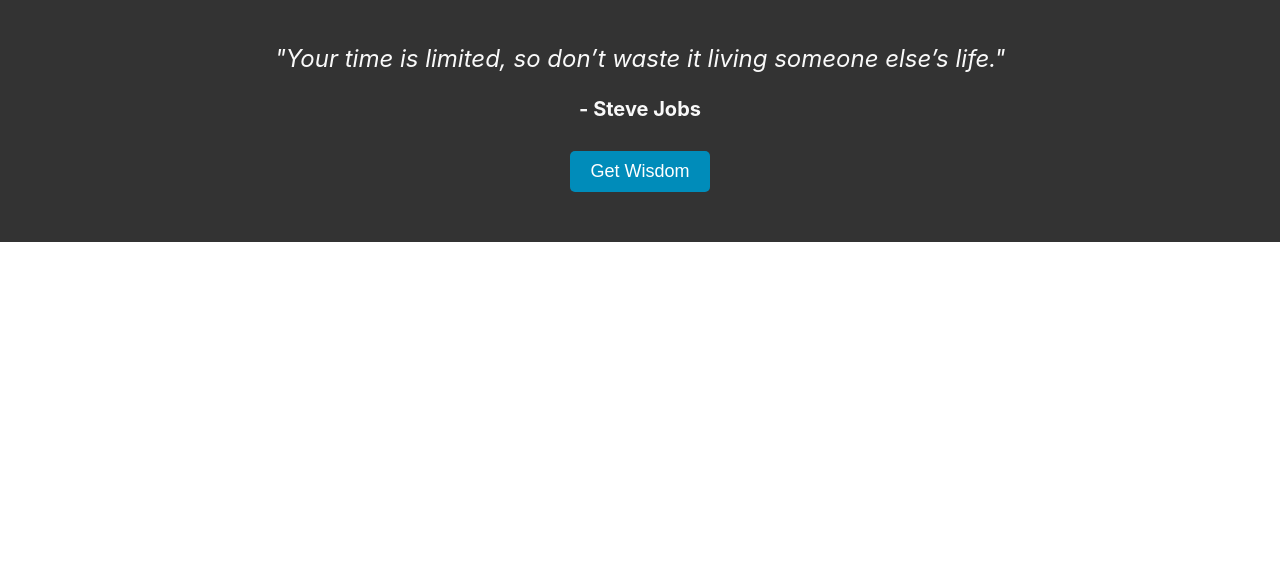
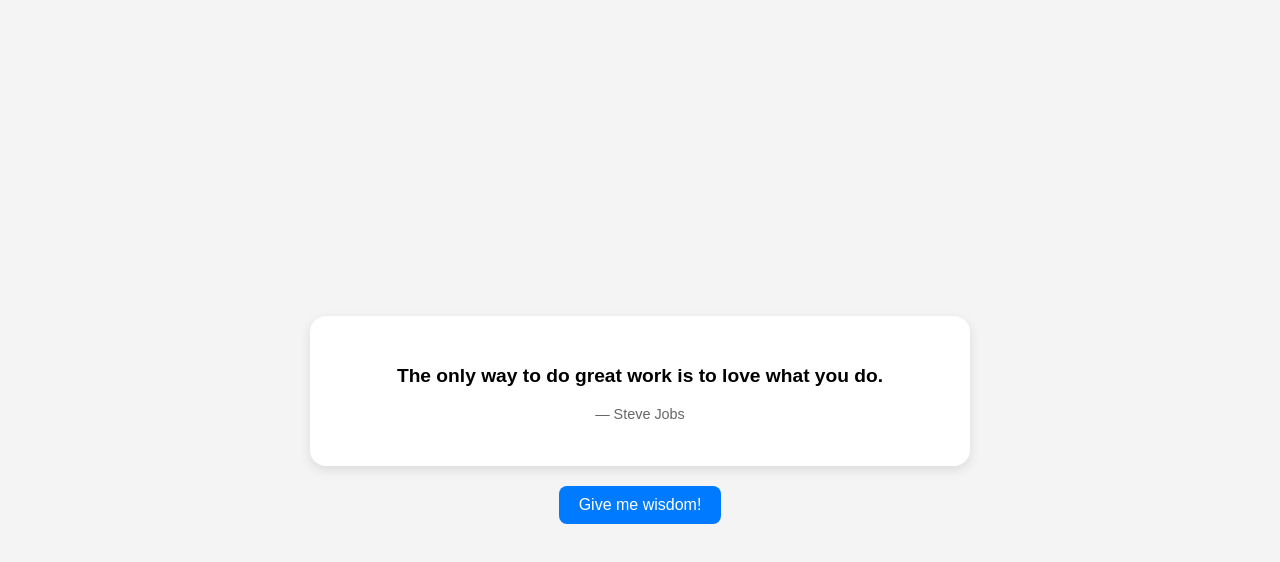
Before and after one commit to VesseTs/wisdom-of-the-day, a React (Create React App) app: page / in a window 1280 px wide. Shown: the top 562 px of the page. Built offline with nearby package versions, Linux system fonts and the light colour scheme.

Commit message:
Restore original version with Get Wisdom button and quotes

```diff
--- a/src/App.js
+++ b/src/App.js
@@ -1,36 +1,79 @@
-import React, { useState } from "react";
-import "./App.css";
+import { useState } from "react";
 
-// Array of quotes and authors
 const quotes = [
-  { text: "Your time is limited, so don’t waste it living someone else’s life.", author: "Steve Jobs" },
-  { text: "The best revenge is massive success.", author: "Frank Sinatra" },
-  { text: "The secret of getting ahead is getting started.", author: "Mark Twain" },
+  { text: "The only way to do great work is to love what you do.", author: "Steve Jobs" },
+  { text: "Opportunities don't happen, you create them.", author: "Chris Grosser" },
+  { text: "Success is not the key to happiness. Happiness is the key to success.", author: "Albert Schweitzer" },
+  { text: "You miss 100% of the shots you don’t take.", author: "Wayne Gretzky" },
+  { text: "Small progress is still progress. Keep going.", author: "Unknown" },
+  { text: "Hard work beats talent when talent doesn’t work hard.", author: "Unknown" },
+  { text: "Discipline is choosing between what you want now and what you want most.", author: "Unknown" },
+  { text: "Don’t count the days, make the days count.", author: "Muhammad Ali" },
+  { text: "If everything seems under control, you’re not going fast enough.", author: "Mario Andretti" },
   { text: "It does not matter how slowly you go as long as you do not stop.", author: "Confucius" },
-  { text: "Everything you can imagine is real.", author: "Pablo Picasso" },
-  { text: "The only way to do great work is to love what you do.", author: "Steve Jobs" },
-  { text: "Success is not the key to happiness. Happiness is the key to success.", author: "Albert Schweitzer" },
-  { text: "It always seems impossible until it’s done.", author: "Nelson Mandela" },
-  { text: "You miss 100% of the shots you don’t take.", author: "Wayne Gretzky" },
-  { text: "The only limit to our realization of tomorrow is our doubts of today.", author: "Franklin D. Roosevelt" }
+  { text: "Why is Monday so far from Friday, but Friday so close to Monday?", author: "Unknown" },
+  { text: "I love deadlines. I like the whooshing sound they make as they fly by.", author: "Douglas Adams" },
+  { text: "Teamwork makes the dream work, except in meetings.", author: "Unknown" },
+  { text: "Emails are like boomerangs. If you throw one out, expect it back.", author: "Unknown" },
+  { text: "Meetings: where minutes are kept and hours are lost.", author: "Unknown" },
+  { text: "We all have the same 24 hours. Some just spend them in meetings.", author: "Unknown" },
+  { text: "Behind every successful team, there’s an empty coffee pot.", author: "Unknown" },
+  { text: "Office air conditioning: Either Antarctica or the Sahara—no in-between.", author: "Unknown" },
+  { text: "Nothing ruins a Friday more than realizing it’s only Thursday.", author: "Unknown" },
+  { text: "Your network is your net worth.", author: "Porter Gale" },
+  { text: "Simplicity is the ultimate sophistication.", author: "Leonardo da Vinci" },
+  { text: "If you fail to plan, you are planning to fail.", author: "Benjamin Franklin" },
+  { text: "Done is better than perfect.", author: "Sheryl Sandberg" },
+  { text: "The best way to predict the future is to create it.", author: "Peter Drucker" },
+  { text: "Quality means doing it right when no one is looking.", author: "Henry Ford" }
 ];
 
 function App() {
-  const [quoteIndex, setQuoteIndex] = useState(0); // State for the current quote index
+  const [quote, setQuote] = useState(quotes[0]);
 
-  // Change the quote when the button is clicked
-  const changeQuote = () => {
-    const nextQuoteIndex = (quoteIndex + 1) % quotes.length; // Loop through quotes
-    setQuoteIndex(nextQuoteIndex);
+  const getNewQuote = () => {
+    const randomIndex = Math.floor(Math.random() * quotes.length);
+    setQuote(quotes[randomIndex]);
   };
 
   return (
-    <div className="App dark">
-      <div className="quote-container">
-        <p className="quote-text">"{quotes[quoteIndex].text}"</p>
-        <p className="author-text">- {quotes[quoteIndex].author}</p>
-        <button onClick={changeQuote} className="get-quote-btn">Get Wisdom</button>
+    <div style={{
+      display: "flex",
+      flexDirection: "column",
+      alignItems: "center",
+      justifyContent: "center",
+      minHeight: "100vh",
+      backgroundColor: "#f4f4f4",
+      padding: "20px",
+      fontFamily: "Arial, sans-serif"
+    }}>
+      <div style={{
+        backgroundColor: "#fff",
+        borderRadius: "16px",
+        padding: "30px",
+        width: "100%",
+        maxWidth: "600px",
+        boxShadow: "0 4px 12px rgba(0,0,0,0.1)",
+        textAlign: "center"
+      }}>
+        <p style={{ fontSize: "1.2rem", fontWeight: "600" }}>{quote.text}</p>
+        <p style={{ marginTop: "10px", fontSize: "0.9rem", color: "#666" }}>— {quote.author}</p>
       </div>
+      <button
+        onClick={getNewQuote}
+        style={{
+          marginTop: "20px",
+          backgroundColor: "#007bff",
+          color: "#fff",
+          border: "none",
+          padding: "10px 20px",
+          borderRadius: "8px",
+          fontSize: "1rem",
+          cursor: "pointer"
+        }}
+      >
+        Give me wisdom!
+      </button>
     </div>
   );
 }
```
